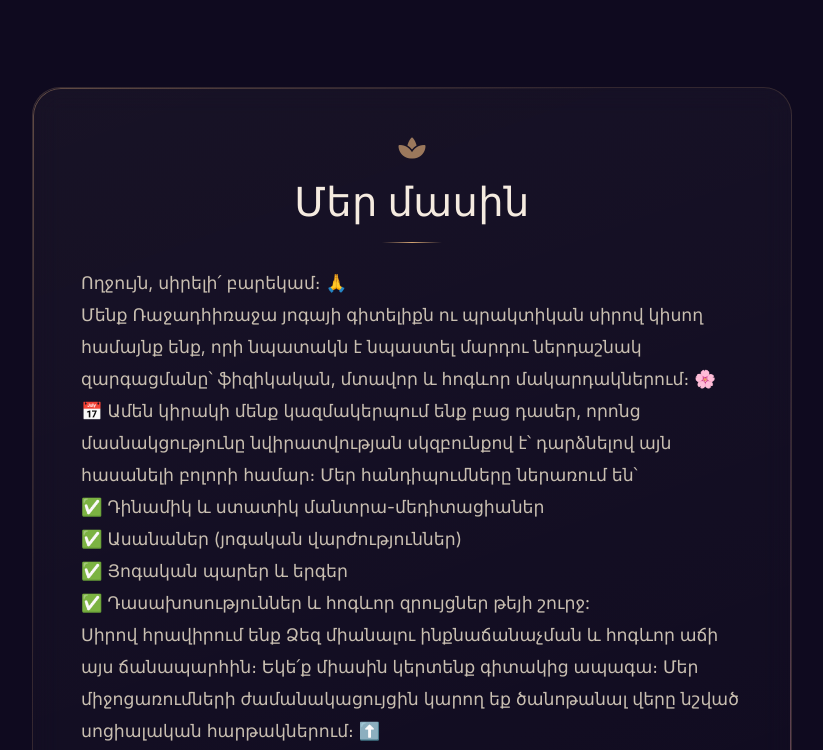
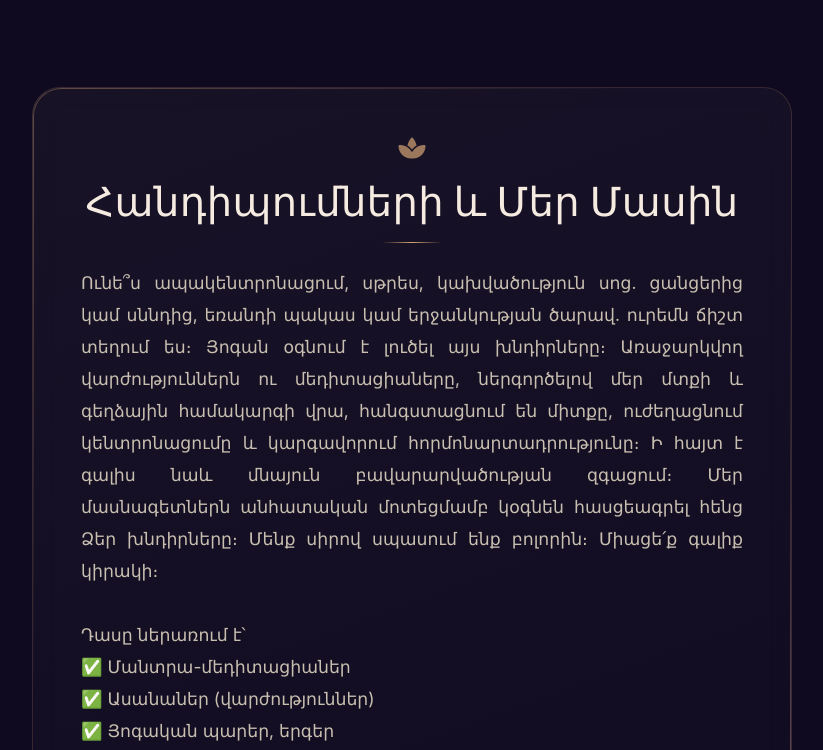
Before and after one commit to meditationstepsarmenia/meditationstepsarmenia.github.io, a plain HTML site: page index.html in a window 1280 px wide. Shown: the part 1590-2340 px from the top of the page, without its empty margins (228-1051 px from the left). Drawn offline with nearby package versions, Linux system fonts and the light colour scheme.

Commit message:
Updated About Us section text content

```diff
--- a/index.html
+++ b/index.html
@@ -134,8 +134,8 @@
             <div class="section__decor">
                 <i class="fas fa-spa"></i>
             </div>
-            <h2 class="who-we-are-header">Who are we?</h2>
-            <p class="who-we-are-desc">We are a community of Rajadhiraja yoga enthusiasts dedicated to spreading the timeless wisdom of yoga.</p>
+            <h2 class="who-we-are-header">About Meetups &amp; Us</h2>
+            <p class="who-we-are-desc">Do you experience a lack of focus, stress, addiction to social media or food, low energy, or a thirst for happiness? If so, you are in the right place. Yoga helps solve these problems.</p>
         </section>
 
         <!-- Teachers -->
--- a/localization.js
+++ b/localization.js
@@ -38,35 +38,32 @@ export const tr = {
         },
     },
     who_we_are_header: {
-        en: "About us",
-        ru: "О нас",
-        am: "Մեր մասին",
+        en: "About Meetups & Us",
+        ru: "Про Встречи и Нас",
+        am: "Հանդիպումների և Մեր Մասին",
     },
     who_we_are_desc: {
-        en: `Hello, dear friend! 🙏
-We are a community that lovingly shares the knowledge and practice of Rajadhiraja Yoga, aiming to foster the harmonious development of individuals on physical, mental, and spiritual levels. 🌸
-📅 Every Sunday, we organize open classes where participation is based on donation, making it accessible to everyone. Our gatherings include:
-✅ Dynamic and static mantra meditations
-✅ Asanas (yogic exercises)
-✅ Yogic dances and songs
-✅ Lectures and spiritual discussions over tea.
-We warmly invite you to join us on this path of self-discovery and spiritual growth. Let's create a conscious future together. You can find the schedule of our events on the social media platforms mentioned above. ⬆️`,
-        ru: `Здравствуйте, дорогой друг! 🙏
-Мы — сообщество, с любовью разделяющее знание и практику Раджадхираджа йоги, целью которого является содействие гармоничному развитию человека на физическом, ментальном и духовном уровнях. 🌸
-📅 Каждое воскресенье мы организуем открытые занятия, участие в которых основано на принципе пожертвования, что делает их доступными для всех. Наши встречи включают:
-✅ Динамические и статические мантра-медитации
-✅ Асаны (йогические упражнения)
-✅ Йогические танцы и песни
-✅ Лекции и духовные беседы за чашкой чая.
-С любовью приглашаем Вас присоединиться к этому пути самопознания и духовного роста. Давайте вместе создавать осознанное будущее. С расписанием наших мероприятий вы можете ознакомиться на указанных выше социальных платформах. ⬆️`,
-        am: `Ողջույն, սիրելի՛ բարեկամ։ 🙏
-Մենք Ռաջադհիռաջա յոգայի գիտելիքն ու պրակտիկան սիրով կիսող համայնք ենք, որի նպատակն է նպաստել մարդու ներդաշնակ զարգացմանը՝ ֆիզիկական, մտավոր և հոգևոր մակարդակներում։ 🌸
-📅 Ամեն կիրակի մենք կազմակերպում ենք բաց դասեր, որոնց մասնակցությունը նվիրատվության սկզբունքով է՝ դարձնելով այն հասանելի բոլորի համար։ Մեր հանդիպումները ներառում են՝
-✅ Դինամիկ և ստատիկ մանտրա-մեդիտացիաներ
-✅ Ասանաներ (յոգական վարժություններ)
-✅ Յոգական պարեր և երգեր
-✅ Դասախոսություններ և հոգևոր զրույցներ թեյի շուրջ:
-Սիրով հրավիրում ենք Ձեզ միանալու ինքնաճանաչման և հոգևոր աճի այս ճանապարհին։ Եկե՛ք միասին կերտենք գիտակից ապագա։ Մեր միջոցառումների ժամանակացույցին կարող եք ծանոթանալ վերը նշված սոցիալական հարթակներում։ ⬆️`,
+        en: `Do you experience a lack of focus, stress, addiction to social media or food, low energy, or a thirst for happiness? If so, you are in the right place. Yoga helps solve these problems. The offered exercises and meditations, by influencing our mind and glandular system, calm the mind, enhance concentration, and regulate hormone production. A lasting sense of fulfillment also arises. Our specialists, using a personalized approach, will help address your specific issues. We gladly welcome everyone. Join us this coming Sunday.
+
+The class includes:
+✅ Mantra meditations
+✅ Asanas (exercises)
+✅ Yogic dances, songs
+✅ A lecture and interesting conversations over tea`,
+        ru: `Испытываете проблемы с концентрацией, стресс, зависимость от социальных сетей или еды, нехватку энергии или жажду счастья? Значит, вы в правильном месте. Йога помогает решить эти проблемы. Предлагаемые упражнения и медитации, воздействуя на наш разум и эндокринную (железистую) систему, успокаивают ум, улучшают концентрацию и регулируют выработку гормонов. Также появляется стойкое чувство удовлетворения. Наши специалисты благодаря индивидуальному подходу помогут решить именно ваши проблемы. Мы с радостью ждем всех. Присоединяйтесь в предстоящее воскресенье.
+
+Занятие включает в себя:
+✅ Мантра-медитации
+✅ Асаны (упражнения)
+✅ Йогические танцы, песни
+✅ Лекцию и интересные беседы за чаем`,
+        am: `Ունե՞ս ապակենտրոնացում, սթրես, կախվածություն սոց․ ցանցերից կամ սննդից, եռանդի պակաս կամ երջանկության ծարավ․ ուրեմն ճիշտ տեղում ես։ Յոգան օգնում է լուծել այս խնդիրները։ Առաջարկվող վարժություններն ու մեդիտացիաները, ներգործելով մեր մտքի և գեղձային համակարգի վրա, հանգստացնում են միտքը, ուժեղացնում կենտրոնացումը և կարգավորում հորմոնարտադրությունը։ Ի հայտ է գալիս նաև մնայուն բավարարվածության զգացում։ Մեր մասնագետներն անհատական մոտեցմամբ կօգնեն հասցեագրել հենց Ձեր խնդիրները։ Մենք սիրով սպասում ենք բոլորին։ Միացե՛ք գալիք կիրակի։
+
+Դասը ներառում է՝
+✅ Մանտրա-մեդիտացիաներ
+✅ Ասանաներ (վարժություններ)
+✅ Յոգական պարեր, երգեր
+✅ Դասախոսություն և հետաքրքիր զրույցներ թեյի շուրջ:`,
     },
     social_links: {
         header:  {
--- a/styles.css
+++ b/styles.css
@@ -667,7 +667,7 @@ h2::after {
   line-height: 1.85;
   color: var(--c-text-muted);
   white-space: pre-line;
-  text-align: left;
+  text-align: justify;
 }
 
 /* ============ Instructors ============ */
```
